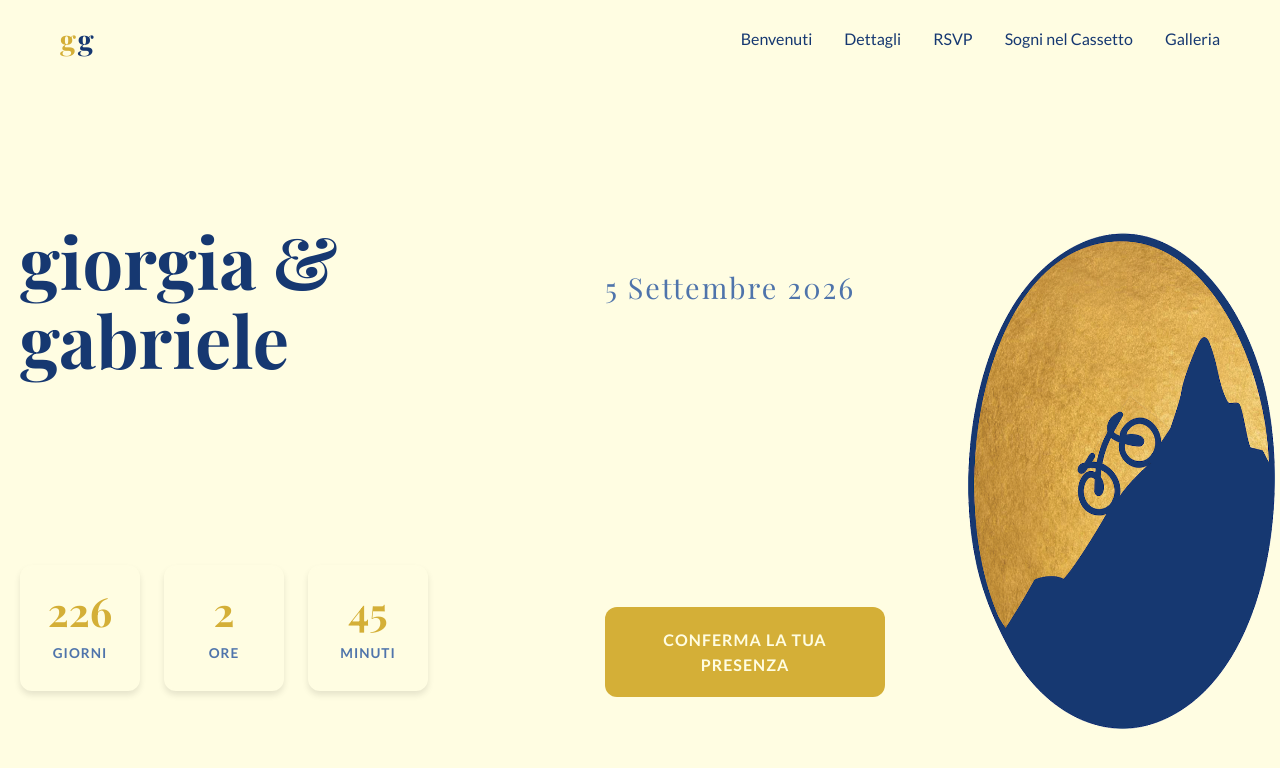
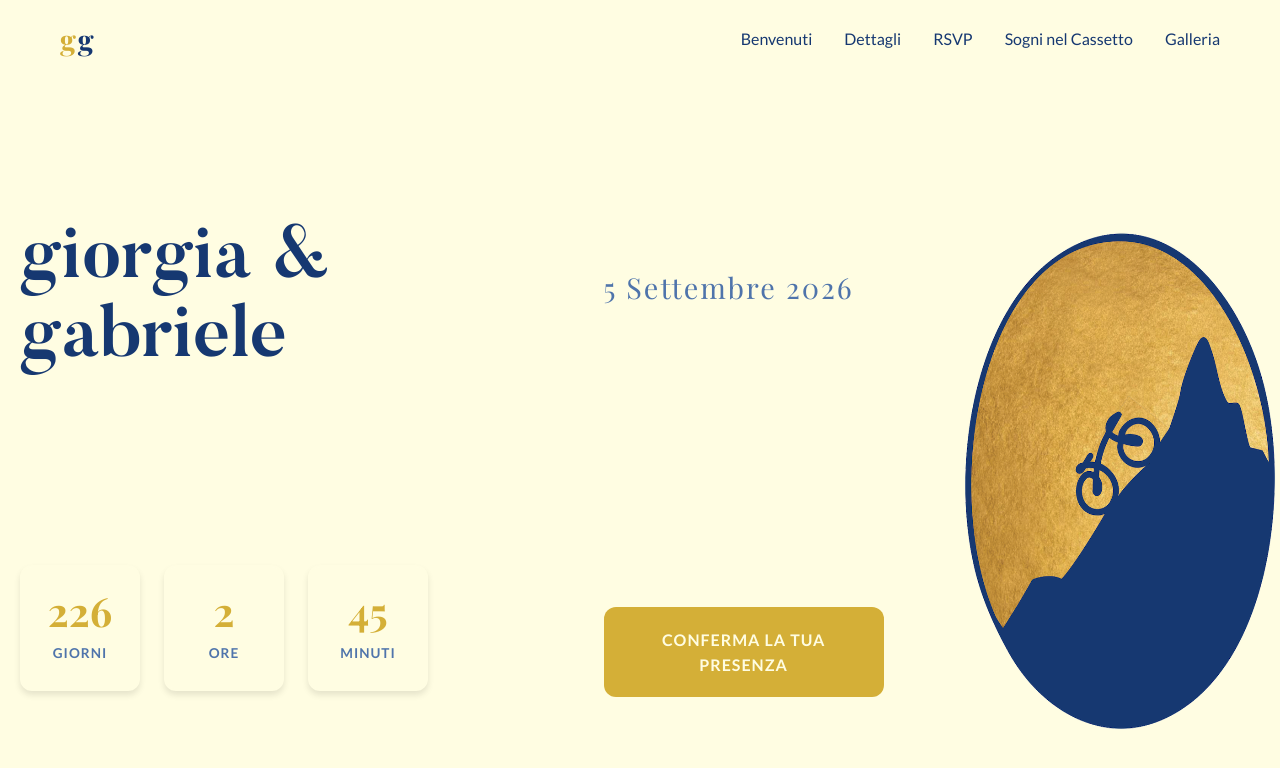
Before and after one commit to knives85/gio-ga, a Jekyll site: the page built from index.html, in a window 1280 px wide and 900 px high. Shown: the top 768 px of the window. Built offline with Jekyll 4.4.1, drawn with Linux system fonts in a browser that asks for light colours.

Commit message:
feat: use butler font for names

```diff
--- a/assets/css/style.css
+++ b/assets/css/style.css
@@ -149,6 +149,9 @@ p {
 }
 
 .names {
+    font-family: 'Butler';
+    font-weight: bold;
+    font-style: normal;
     font-size: 5rem;
     color: var(--text-color);
     margin-bottom: 1.5rem;
```
